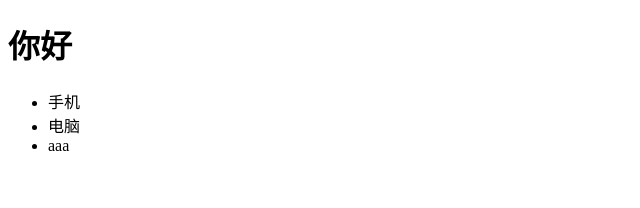
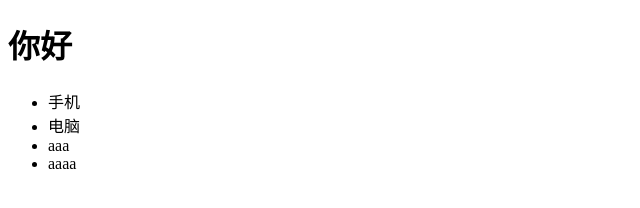
Before and after one commit to wxj9429/wxj1, a plain HTML site: page index.html in a window 1280 px wide. Shown: the full height of the page, 0-640 px from the left. Drawn offline with Linux system fonts and the light colour scheme.

Commit message:
添加li

```diff
--- a/index.html
+++ b/index.html
@@ -11,6 +11,7 @@
         <li>手机</li>
         <li>电脑</li>
         <li>aaa</li>
+        <li>aaaa</li>
     </ul>
 </body>
 </html>
```
